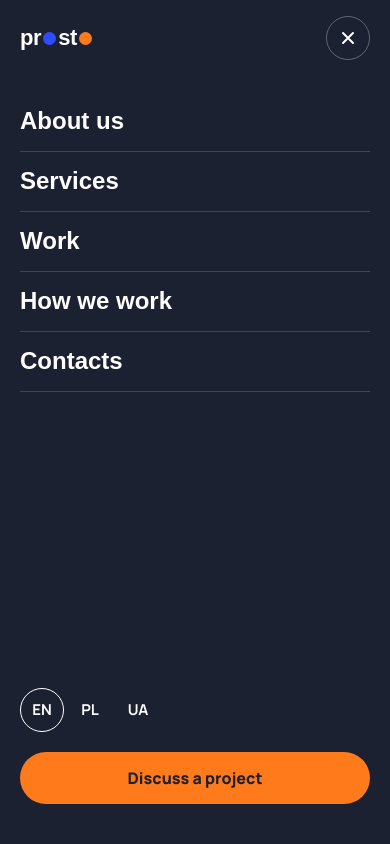
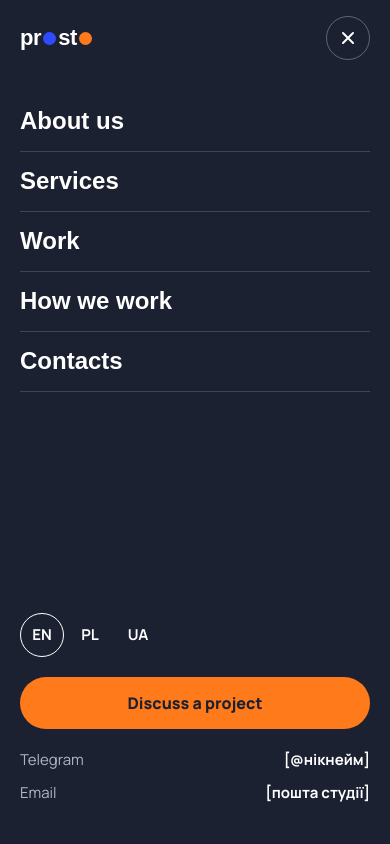
Before and after one commit to Tomkiw/ProstoTeam, a Next.js app: page /en in a window 390 px wide. Both pictures are taken after a click on the button "Open menu". Shown: the top 844 px of the page. Built offline with nearby package versions, Linux system fonts and the light colour scheme; a web font is replaced by a local one.

Commit message:
feat: enhance mobile menu functionality and styling, add useMobileMenu hook

```diff
--- a/src/app/globals.css
+++ b/src/app/globals.css
@@ -26,8 +26,9 @@
   --color-inverse-border: rgba(255, 255, 255, 0.16);
   --color-inverse-border-strong: rgba(255, 255, 255, 0.3);
 
-  /* На темному фоні перевизначається на --color-accent, щоб фокус лишався контрастним */
+  /* На темному фоні обидва перевизначаються на --color-accent: синій там погано видно */
   --color-focus: var(--color-primary);
+  --color-link-hover: var(--color-primary);
 
   /* Шрифти: --font-unbounded і --font-manrope задає next/font у app/[locale]/layout.tsx */
   --font-heading: var(--font-unbounded), 'Arial Black', sans-serif;
--- a/src/components/layout/Footer/Footer.module.css
+++ b/src/components/layout/Footer/Footer.module.css
@@ -1,5 +1,6 @@
 .footer {
   --color-focus: var(--color-accent);
+  --color-link-hover: var(--color-accent);
 
   padding-block: 48px 32px;
   background: var(--color-inverse-bg);
@@ -25,10 +26,11 @@
 
 .navLink {
   text-decoration: none;
+  transition: color var(--transition-fast);
 }
 
 .navLink:hover {
-  color: var(--color-accent);
+  color: var(--color-link-hover);
 }
 
 .copyright {
--- a/src/components/layout/Header/Header.module.css
+++ b/src/components/layout/Header/Header.module.css
@@ -24,10 +24,11 @@
 
 .navLink {
   text-decoration: none;
+  transition: color var(--transition-fast);
 }
 
 .navLink:hover {
-  color: var(--color-primary);
+  color: var(--color-link-hover);
 }
 
 .actions {
--- a/src/components/layout/LanguageSwitcher/LanguageSwitcher.module.css
+++ b/src/components/layout/LanguageSwitcher/LanguageSwitcher.module.css
@@ -16,6 +16,12 @@
   font-size: 15px;
   font-weight: 700;
   text-decoration: none;
+  transition: color var(--transition-fast);
+}
+
+/* Токен сам стає синім на світлому header і помаранчевим у темному мобільному меню */
+.link:hover {
+  color: var(--color-link-hover);
 }
 
 /* currentColor — щоб рамка працювала і на світлому header, і в темному мобільному меню */
--- a/src/components/layout/MobileMenu/MobileMenu.module.css
+++ b/src/components/layout/MobileMenu/MobileMenu.module.css
@@ -24,6 +24,7 @@
 
 .panel {
   --color-focus: var(--color-accent);
+  --color-link-hover: var(--color-accent);
 
   position: fixed;
   inset: 0;
@@ -58,10 +59,11 @@
   font-weight: 600;
   line-height: 1.2;
   text-decoration: none;
+  transition: color var(--transition-fast);
 }
 
 .navLink:hover {
-  color: var(--color-accent);
+  color: var(--color-link-hover);
 }
 
 .bottom {
@@ -69,6 +71,45 @@
   flex-direction: column;
   gap: 20px;
   margin-top: auto;
+}
+
+.bottomRow {
+  display: flex;
+  flex-direction: column;
+  gap: 20px;
+}
+
+/* Колонковий flex розтягує кнопку на всю ширину */
+.cta {
+  display: flex;
+  flex-direction: column;
+}
+
+.contacts {
+  display: flex;
+  flex-direction: column;
+  gap: 10px;
+  font-size: 15px;
+}
+
+.contact {
+  display: flex;
+  justify-content: space-between;
+  gap: 12px;
+}
+
+.contactLabel {
+  color: var(--color-inverse-text-muted);
+}
+
+.contactLink {
+  font-weight: 700;
+  text-decoration: none;
+  transition: color var(--transition-fast);
+}
+
+.contactLink:hover {
+  color: var(--color-link-hover);
 }
 
 @media (min-width: 768px) {
@@ -81,6 +122,27 @@
     min-height: 80px;
     font-size: 36px;
   }
+
+  .bottomRow {
+    flex-direction: row;
+    align-items: center;
+    justify-content: space-between;
+    gap: 24px;
+  }
+
+  .cta {
+    display: block;
+  }
+
+  .contacts {
+    gap: 8px;
+    text-align: right;
+  }
+
+  .contact {
+    justify-content: flex-end;
+    gap: 4px;
+  }
 }
 
 @media (min-width: 1440px) {
--- a/src/components/layout/MobileMenu/MobileMenu.tsx
+++ b/src/components/layout/MobileMenu/MobileMenu.tsx
@@ -1,45 +1,34 @@
 'use client';
 
 import { useTranslations } from 'next-intl';
-import { useEffect, useId, useRef, useState } from 'react';
+import { useId } from 'react';
 import { LanguageSwitcher } from '@/components/layout/LanguageSwitcher';
 import { NavList } from '@/components/layout/NavList';
 import { Button } from '@/components/ui/Button';
 import { Logo } from '@/components/ui/Logo';
+import { CONTACTS } from '@/data/contacts';
 import { SECTION_IDS } from '@/lib/constants';
 import { getSectionHref } from '@/lib/getSectionHref';
+import type { ContactChannel } from '@/types/contact';
 import styles from './MobileMenu.module.css';
+import { useMobileMenu } from './useMobileMenu';
+
+// У макеті в меню лише Telegram і пошта; телефон — у секції контактів.
+const MENU_CONTACT_CHANNELS: ContactChannel[] = ['telegram', 'email'];
+const MENU_CONTACTS = CONTACTS.filter((contact) => MENU_CONTACT_CHANNELS.includes(contact.channel));
 
 /** Бургер і повноекранне меню для 375 / 768. На 1440 ховається — там меню в header. */
 export function MobileMenu() {
   const t = useTranslations();
   const panelId = useId();
-  const [isOpen, setIsOpen] = useState(false);
-  const openButtonRef = useRef<HTMLButtonElement>(null);
-  const closeButtonRef = useRef<HTMLButtonElement>(null);
-
-  const handleOpen = () => setIsOpen(true);
-  const handleClose = () => setIsOpen(false);
-
-  useEffect(() => {
-    if (!isOpen) return;
-
-    const openButton = openButtonRef.current;
-    closeButtonRef.current?.focus();
-    document.body.style.overflow = 'hidden';
-
-    const handleKeyDown = (event: KeyboardEvent) => {
-      if (event.key === 'Escape') setIsOpen(false);
-    };
-    document.addEventListener('keydown', handleKeyDown);
-
-    return () => {
-      document.body.style.overflow = '';
-      document.removeEventListener('keydown', handleKeyDown);
-      // preventScroll: після кліку на якір сторінка не повинна стрибати назад до бургера.
-      openButton?.focus({ preventScroll: true });
-    };
-  }, [isOpen]);
+  const {
+    isOpen,
+    open: handleOpen,
+    close: handleClose,
+    panelRef,
+    openButtonRef,
+    closeButtonRef,
+  } = useMobileMenu();
 
   return (
     <div className={styles.root}>
@@ -66,7 +55,15 @@ export function MobileMenu() {
         </svg>
       </button>
 
-      <div id={panelId} className={styles.panel} hidden={!isOpen}>
+      <div
+        ref={panelRef}
+        id={panelId}
+        role="dialog"
+        aria-modal="true"
+        aria-label={t('nav.label')}
+        className={styles.panel}
+        hidden={!isOpen}
+      >
         <div className={styles.top}>
           <Logo tone="light" onClick={handleClose} />
           <button
@@ -101,14 +98,30 @@ export function MobileMenu() {
 
         <div className={styles.bottom}>
           <LanguageSwitcher />
-          <Button
-            href={getSectionHref(SECTION_IDS.contacts)}
-            size="lg"
-            isFullWidth
-            onClick={handleClose}
-          >
-            {t('common.discussProject')}
-          </Button>
+
+          <div className={styles.bottomRow}>
+            {/* Обгортка: на 375 розтягує кнопку на всю ширину, на 768 — повертає природну */}
+            <div className={styles.cta}>
+              <Button href={getSectionHref(SECTION_IDS.contacts)} size="lg" onClick={handleClose}>
+                {t('common.discussProject')}
+              </Button>
+            </div>
+
+            {MENU_CONTACTS.length > 0 && (
+              <ul className={styles.contacts}>
+                {MENU_CONTACTS.map((contact) => (
+                  <li key={contact.channel} className={styles.contact}>
+                    <span className={styles.contactLabel}>
+                      {t(`contacts.channels.${contact.channel}`)}
+                    </span>
+                    <a href={contact.href} className={styles.contactLink}>
+                      {contact.value}
+                    </a>
+                  </li>
+                ))}
+              </ul>
+            )}
+          </div>
         </div>
       </div>
     </div>
--- /dev/null
+++ b/src/components/layout/MobileMenu/useMobileMenu.ts
@@ -0,0 +1,81 @@
+import { useEffect, useRef, useState } from 'react';
+import { DESKTOP_MEDIA_QUERY } from '@/lib/constants';
+
+const FOCUSABLE_SELECTOR = [
+  'a[href]',
+  'button:not([disabled])',
+  'input:not([disabled])',
+  'select:not([disabled])',
+  'textarea:not([disabled])',
+  '[tabindex]:not([tabindex="-1"])',
+].join(',');
+
+/** Tab і Shift+Tab ходять по колу всередині контейнера й не виходять на сторінку під меню. */
+function keepFocusInside(event: KeyboardEvent, container: HTMLElement) {
+  const focusable = container.querySelectorAll<HTMLElement>(FOCUSABLE_SELECTOR);
+  if (focusable.length === 0) return;
+
+  const first = focusable[0];
+  const last = focusable[focusable.length - 1];
+  const isFocusOutside = !container.contains(document.activeElement);
+
+  if (event.shiftKey && (document.activeElement === first || isFocusOutside)) {
+    event.preventDefault();
+    last.focus();
+  } else if (!event.shiftKey && (document.activeElement === last || isFocusOutside)) {
+    event.preventDefault();
+    first.focus();
+  }
+}
+
+/** Стан і поведінка повноекранного мобільного меню. */
+export function useMobileMenu() {
+  const [isOpen, setIsOpen] = useState(false);
+  const panelRef = useRef<HTMLDivElement>(null);
+  const openButtonRef = useRef<HTMLButtonElement>(null);
+  const closeButtonRef = useRef<HTMLButtonElement>(null);
+
+  const open = () => setIsOpen(true);
+  const close = () => setIsOpen(false);
+
+  // Поки меню відкрите: фокус усередині, сторінка під ним не прокручується, Escape закриває.
+  useEffect(() => {
+    if (!isOpen) return;
+
+    const panel = panelRef.current;
+    const openButton = openButtonRef.current;
+    closeButtonRef.current?.focus();
+    document.body.style.overflow = 'hidden';
+
+    const handleKeyDown = (event: KeyboardEvent) => {
+      if (event.key === 'Escape') {
+        setIsOpen(false);
+      } else if (event.key === 'Tab' && panel) {
+        keepFocusInside(event, panel);
+      }
+    };
+    document.addEventListener('keydown', handleKeyDown);
+
+    return () => {
+      document.body.style.overflow = '';
+      document.removeEventListener('keydown', handleKeyDown);
+      // preventScroll: після кліку на якір сторінка не повинна стрибати назад до бургера.
+      openButton?.focus({ preventScroll: true });
+    };
+  }, [isOpen]);
+
+  // На десктопі бургер ховається, тож відкрите меню лишилося б без кнопки закриття.
+  useEffect(() => {
+    if (!isOpen) return;
+
+    const mediaQuery = window.matchMedia(DESKTOP_MEDIA_QUERY);
+    const handleChange = (event: MediaQueryListEvent) => {
+      if (event.matches) setIsOpen(false);
+    };
+    mediaQuery.addEventListener('change', handleChange);
+
+    return () => mediaQuery.removeEventListener('change', handleChange);
+  }, [isOpen]);
+
+  return { isOpen, open, close, panelRef, openButtonRef, closeButtonRef };
+}
--- a/src/lib/constants.ts
+++ b/src/lib/constants.ts
@@ -1,4 +1,7 @@
 export const BRAND_NAME = 'PROSTO';
+
+/** Має збігатися з брейкпоінтом desktop у CSS. */
+export const DESKTOP_MEDIA_QUERY = '(min-width: 1440px)';
 
 /** id секцій — це якорі в URL (/en#services), тому не перейменовувати без потреби. */
 export const SECTION_IDS = {
```
Also changed, not shown: 2 other files (tests, documents, lock files or other folders).
